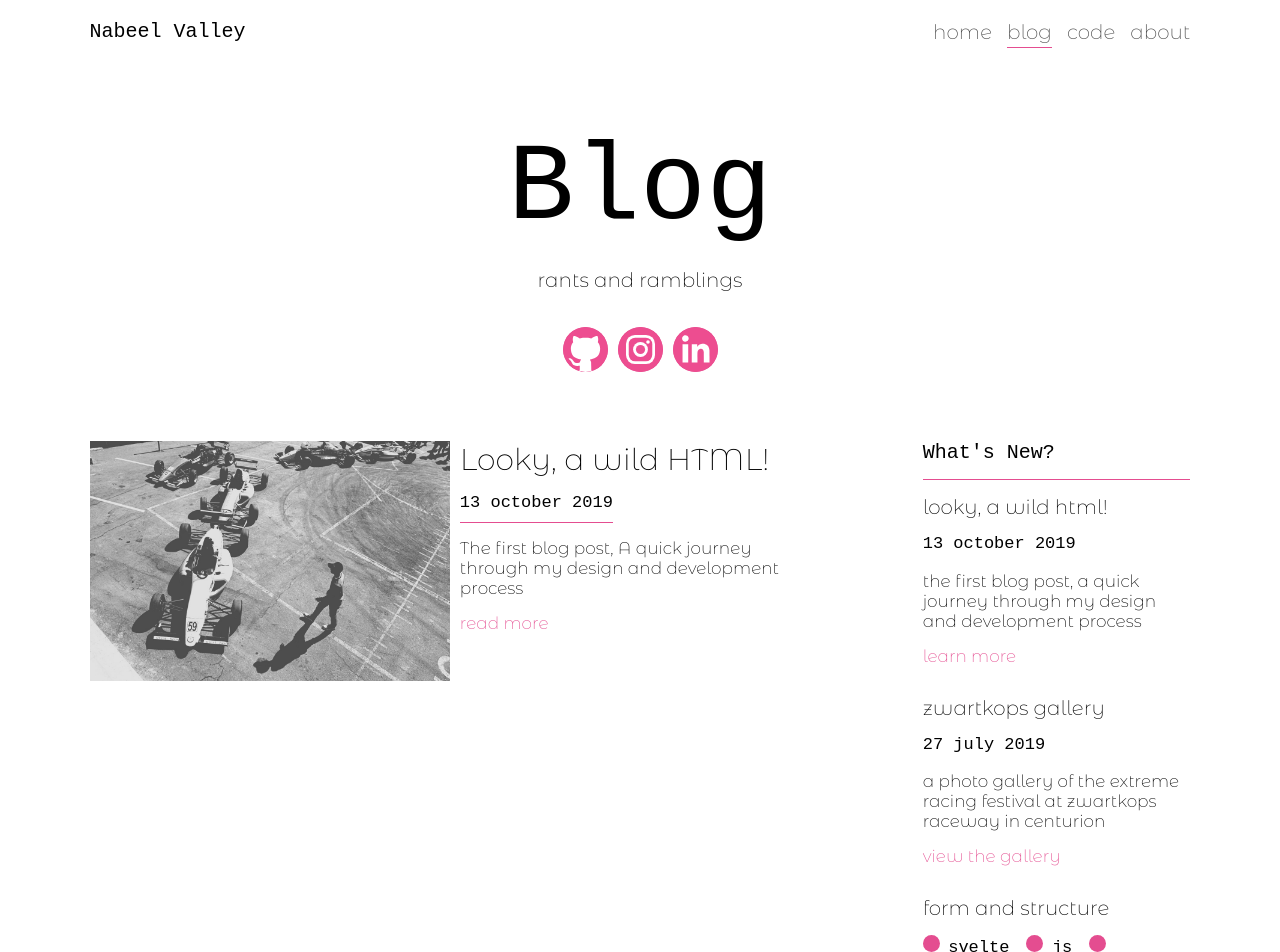
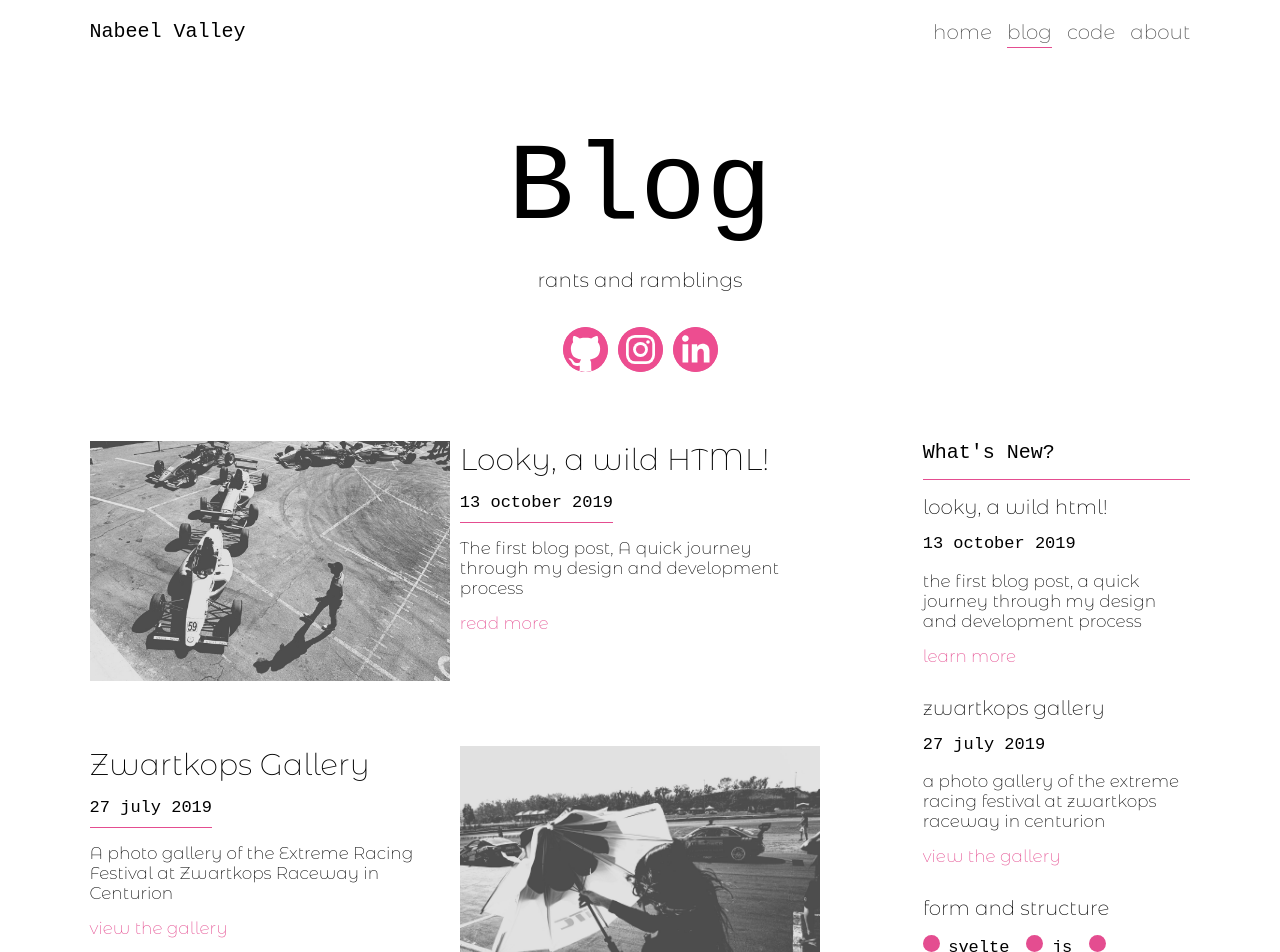
Before and after one commit to nabeelvalley/website, a React (Create React App) app: page /blog in a window 1280 px wide. Shown: the top 952 px of the page. Built offline with nearby package versions, Linux system fonts and the light colour scheme; a web font is replaced by a local one.

Commit message:
:sparkles: add zwartkops gallery to blog page

```diff
--- a/src/Blog/Blog.js
+++ b/src/Blog/Blog.js
@@ -3,12 +3,21 @@ import ContentPage from '../Components/ContentPage/ContentPage'
 import PostListing from '../Components/PostListing/PostListing'
 
 const Blog = () => <ContentPage title="Blog" subtitle="Rants and Ramblings">
-    <PostListing textAlignRight={true}
+    <PostListing
         image="/content/blog/2019/12-10/header.jpg"
         title="Looky, a wild HTML!"
         date="13 October 2019"
         synops="The first blog post, A quick journey through my design and development process"
         link="/blog/2019/12-10/looky-a-wild-html"
+        textAlignRight
+    />
+    <PostListing
+        image="/images/zwartkops/image12.jpg"
+        title="Zwartkops Gallery"
+        date="27 July 2019"
+        synops="A photo gallery of the Extreme Racing Festival at Zwartkops Raceway in Centurion"
+        link="/gallery/zwartkops"
+        linkText="View the Gallery"
     />
 </ContentPage>
 
--- a/src/Components/PostListing/PostListing.js
+++ b/src/Components/PostListing/PostListing.js
@@ -3,14 +3,14 @@ import AnyLink from '../AnyLink/AnyLink'
 
 import './PostListing.css'
 
-const PostListing = ({ image, title, date, synops, link, textAlignRight = false }) =>
+const PostListing = ({ image, title, date, synops, link, textAlignRight = false, linkText = "Read More" }) =>
     <div className={'PostListing grid text-' + (textAlignRight === true ? 'right' : 'left')}>
         <img src={image} className="image fill" alt="" />
         <div className="text">
             <h2 className="title">{title}</h2>
             <div className="date">{date}</div>
             <p className="synops">{synops}</p>
-            <p className="link"><AnyLink to={link}>Read More</AnyLink></p>
+            <p className="link"><AnyLink to={link}>{linkText}</AnyLink></p>
         </div>
     </div>
 
```
